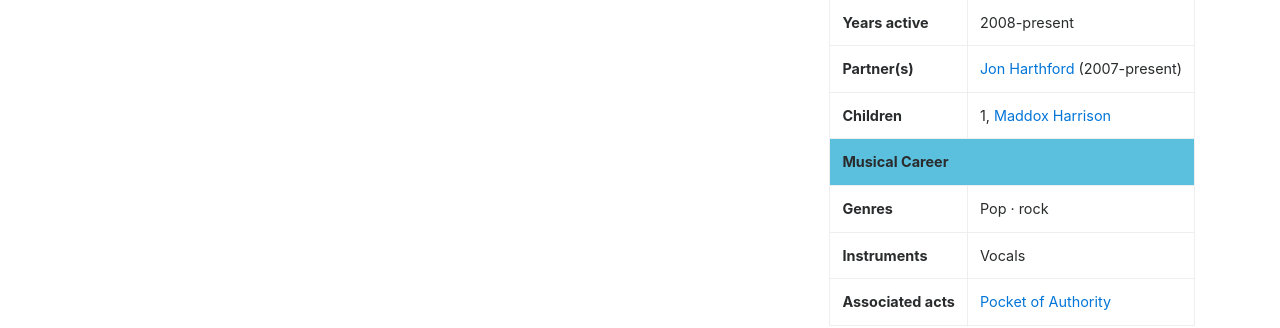
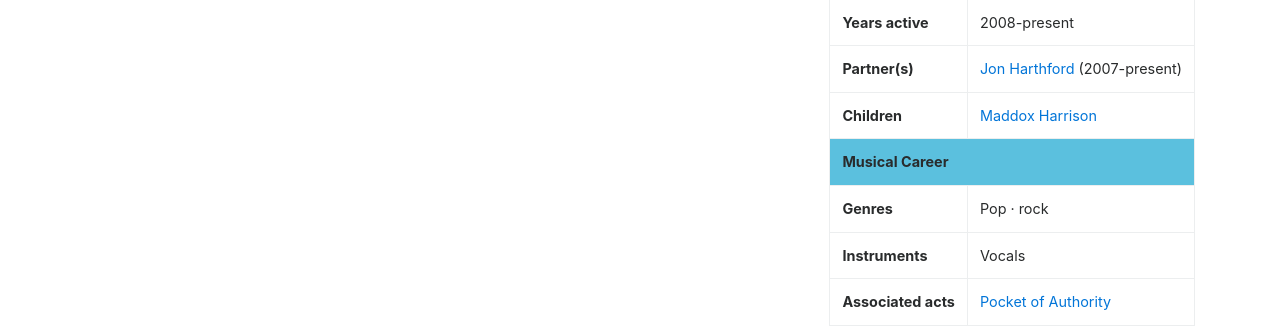
Before and after one commit to reallymillee/Philosopher, a Jekyll site: the page built from carter-test.html, in a window 1280 px wide. Shown: the part 808-1136 px from the top of the page. Built offline with Jekyll 4.4.1, drawn with Linux system fonts in a browser that asks for light colours; nearby versions of some CDN libraries.

Commit message:
Update infobox.html

```diff
--- a/_includes/infobox.html
+++ b/_includes/infobox.html
@@ -105,7 +105,6 @@
       <tr>
         <td class="align-middle font-weight-bold">Children</td>
         <td>
-          {{ children | size }},
           {% for child in children %}
             <a href="/{{ child | slugify }}">{{ child }}</a>{% unless forloop.last %}<br>{% endunless %}
           {% endfor %}
```
